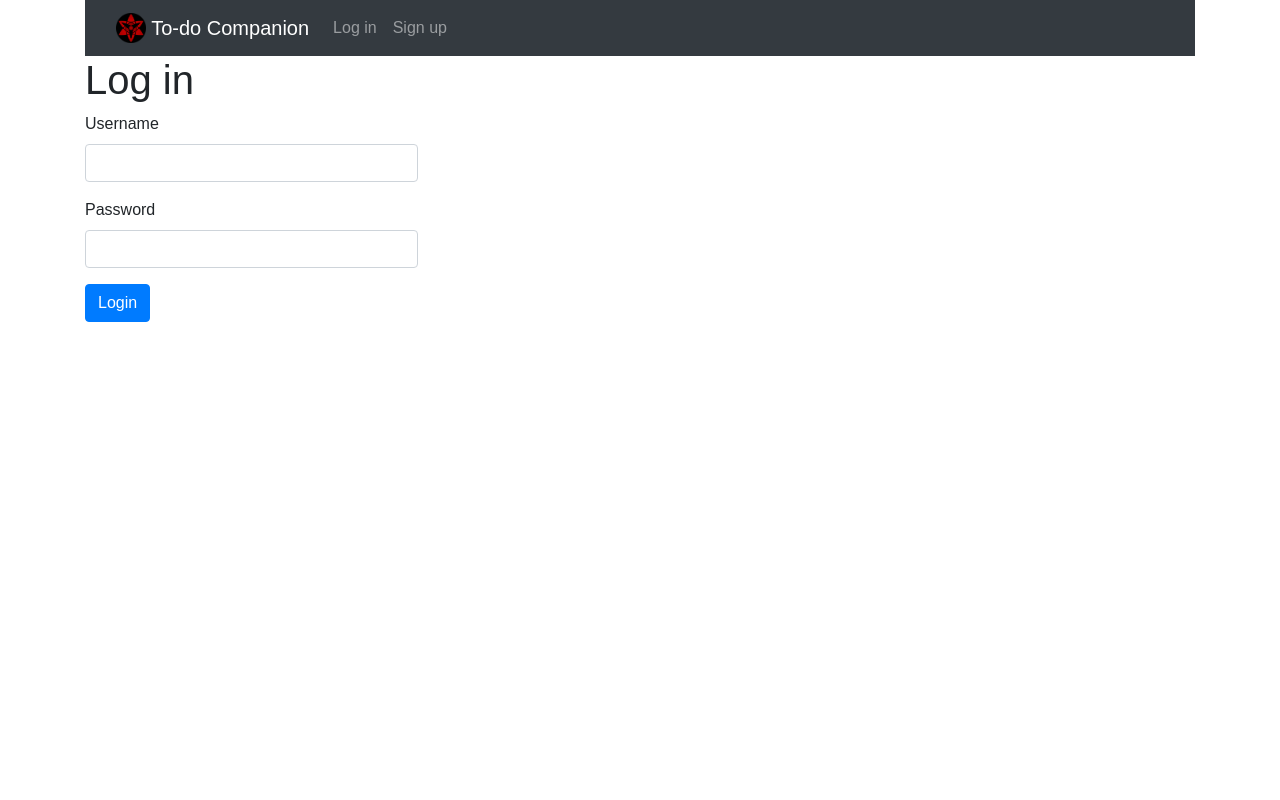
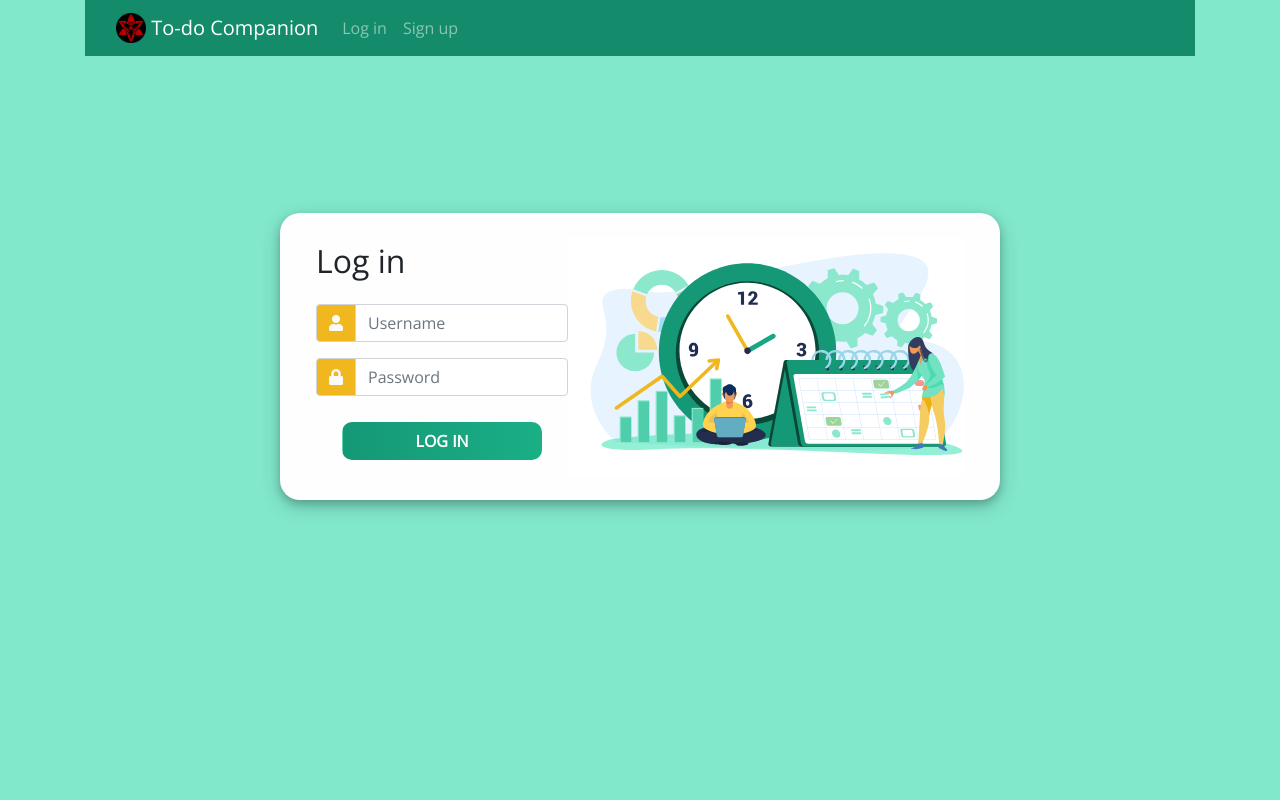
Before and after one commit to mgonnav/todo-companion, a Flask app: page /auth/login in a window 1280 px wide. Run offline with Flask 2, Linux system fonts and the light colour scheme; some libraries are stand-ins or nearby versions.

Commit message:
Improved login styles

```diff
--- a/app/static/css/main.css
+++ b/app/static/css/main.css
@@ -1,16 +1,19 @@
+html,
 body {
-  font-family: sans-serif;
+  margin: 0;
+  padding: 0;
+  height: 100%;
+  font-family: 'Open Sans', sans-serif;
 }
 
 img {
   max-width: 50px;
 }
 
-.form-control {
-  min-width: 280px;
-  max-width: 30%;
-}
-
 .clickable {
   cursor: pointer;
 }
+
+.navbar {
+  background-color: #148c6c !important;
+}
--- a/app/templates/base.html
+++ b/app/templates/base.html
@@ -11,11 +11,13 @@
       {{ bootstrap.load_css() }}
 
       <link rel="stylesheet" href="{{ url_for('static', filename='css/main.css') }}" media="all">
+      <link rel="preconnect" href="https://fonts.gstatic.com">
+      <link href="https://fonts.googleapis.com/css2?family=Open+Sans&display=swap" rel="stylesheet">
     {% endblock %}
   {% endblock %}
 </head>
 <body>
-  <div class="container">
+  <div class="container-lg h-100">
     {% block navbar %}
       {% include "navbar.html" %}
     {% endblock %}
--- a/app/templates/login.html
+++ b/app/templates/login.html
@@ -1,12 +1,131 @@
 {% extends "base.html" %}
 {% import "macros.html" as macros %}
-{% from "bootstrap/form.html" import render_form %}
+{% from "bootstrap/form.html" import render_field, render_form %}
 
 {% block title %}
 Login
 {% endblock %}
 
+{% block styles %}
+  {{ super() }}
+  <link rel="stylesheet" href="https://use.fontawesome.com/releases/v5.6.1/css/all.css" integrity="sha384-gfdkjb5BdAXd+lj+gudLWI+BXq4IuLW5IT+brZEZsLFm++aCMlF1V92rMkPaX4PP" crossorigin="anonymous">
+  <style>
+    body {
+      background-color: #81e8cc;
+    }
+
+    .user_card {
+      width: 95%;
+      background-color: #fefefe;
+      border-radius: 20px;
+      box-shadow: 0 4px 8px 0 rgba(0, 0, 0, 0.2), 0 6px 20px 0 rgba(0, 0, 0, 0.19);
+      -webkit-box-shadow: 0 4px 8px 0 rgba(0, 0, 0, 0.2), 0 6px 20px 0 rgba(0, 0, 0, 0.19);
+      -moz-box-shadow: 0 4px 8px 0 rgba(0, 0, 0, 0.2), 0 6px 20px 0 rgba(0, 0, 0, 0.19);
+      padding: 30px 20px;
+    }
+
+    .login_container {
+      flex-direction: column;
+      padding: 0 1rem;
+    }
+
+    .login_btn {
+      width: 100%;
+      background-image: linear-gradient(to right, #159875 0%, #1aaf86 50%, #61d4b3 100%);
+      color: #fff !important;
+      font-weight: bold;
+      flex: 1 1 auto;
+      margin: 10px;
+      text-align: center;
+      text-transform: uppercase;
+      transition: 0.5s;
+      background-size: 200% auto;
+      color: #fff;
+      border-radius: 10px;
+    }
+
+    .login_btn:hover {
+      background-position: right center;
+    }
+
+    .input-group-text {
+      background-color: #f0b71f;
+      color: #fafafa;
+    }
+
+    #planning_img_card {
+      background-image: url({{ url_for('static', filename="images/planning1.svg") }});
+      background-size: cover;
+    }
+
+    @media screen and (min-width: 0) and (max-width: 320px) {
+      #planning_img_card {
+        width: 233px;
+        height: 133px;
+      }
+    }
+    @media screen and (min-width: 321px) and (max-width: 375px) {
+      #planning_img_card {
+        width: 326px;
+        height: 186px;
+      }
+    }
+    @media screen and (min-width: 376px) and (max-width: 425px) {
+      #planning_img_card {
+        width: 372px;
+        height: 212px;
+      }
+    }
+    @media screen and (min-width: 426px) and (max-width: 767px) {
+      .login_container {flex-direction: column;}
+      #planning_img_card {
+        width: 90%;
+        height: 176px;
+      }
+    }
+
+    @media screen and (min-width: 768px) and (max-width: 2560px) {
+      .user_card {
+        width: 720px;
+      }
+      .login_container {flex-direction: row;}
+      #planning_img_card {
+        width: 419px;
+        height: 239px;
+      }
+    }
+  </style>
+{% endblock %}
+
 {% block content %}
-  <h1>Log in</h1>
-  {{ render_form(form, form_type="horizontal", button_map={'submit': 'primary'}) }}
+<div class="d-flex align-items-center justify-content-center h-75">
+  <div class="user_card pt-4 pb-4">
+    <div class="d-flex align-items-center justify-content-center login_container">
+      <div class="form_container">
+        <div class="mb-4">
+          <h2 id="form-title">Log in</h2>
+        </div>
+        <form class="form form-horizontal" action="{{ url_for('auth.login') }}" method="POST">
+          {{ form.csrf_token() }}
+          <div class="input-group mb-3">
+            <div class="input-group-prepend">
+              <span class="input-group-text"><i class="fas fa-user"></i></span>
+            </div>
+            <input id="username" class="form-control" type="text" name="username" placeholder="Username" required>
+          </div>
+          <div class="input-group mb-2">
+            <div class="input-group-prepend">
+              <span class="input-group-text"><i class="fas fa-lock"></i></span>
+            </div>
+            <input id="password" class="form-control" type="password" name="password" placeholder="Password" required>
+          </div>
+          <div class="d-flex justify-content-center mt-3 login_container">
+            <input id="submit" class="btn login_btn" type="submit" name="submit" value="Log in">
+          </div>
+        </form>
+      </div>
+      <div id="planning_img_card"></div>
+    </div>
+  </div>
+</div>
 {% endblock %}
--- a/app/templates/navbar.html
+++ b/app/templates/navbar.html
@@ -4,6 +4,9 @@
       <img class="d-inline-block align-top" src="{{ url_for('static', filename='images/sharingan.png') }}" alt="Sasuke's Mangekyou Sharingan" width="30" height="30">
       To-do Companion
     </a>
+    <button class="navbar-toggler" type="button" data-toggle="collapse" data-target="#navbarSupportedContent" aria-controls="navbarSupportedContent" aria-expanded="false" aria-label="Toggle navigation">
+      <span class="navbar-toggler-icon"></span>
+    </button>
     <div class="collapse navbar-collapse" id="navbarSupportedContent">
       <ul class="navbar-nav me-auto mb-2 mb-lg-0">
       {% if current_user.is_authenticated %}
```
Also changed, not shown: app/static/images/planning1.svg (added).
